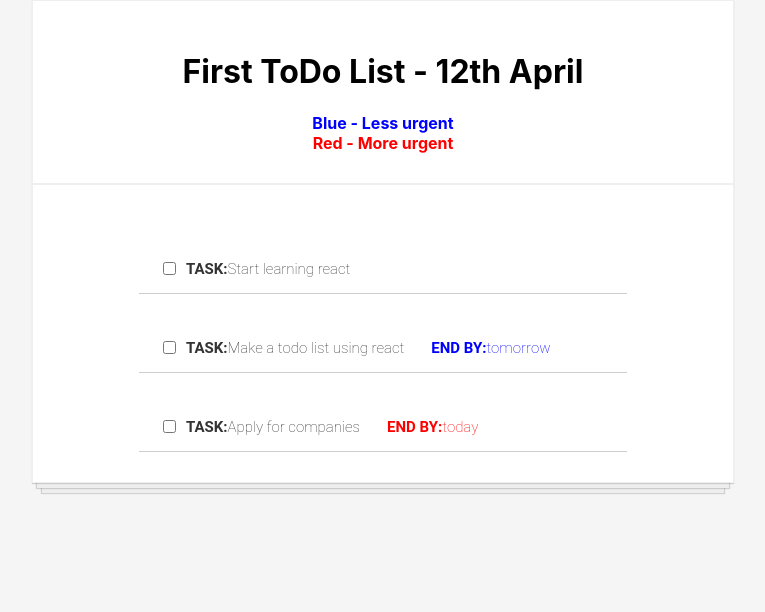
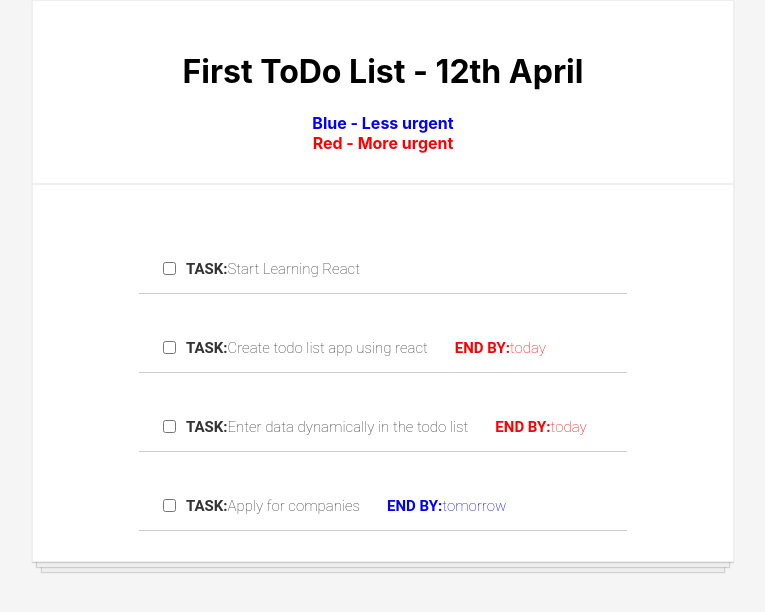
Before and after one commit to kaustubh285/React-todo-app, a React (Create React App) app: page / in a window 1280 px wide. Shown: the top 612 px of the page, without its empty margins (257-1022 px from the left). Built offline with nearby package versions, Linux system fonts and the light colour scheme.

Commit message:
Dynamic content from TaskData.js file

```diff
--- a/public/index.html
+++ b/public/index.html
@@ -24,7 +24,7 @@
       work correctly both with client-side routing and a non-root public URL.
       Learn how to configure a non-root public URL by running `npm run build`.
     -->
-    <title>React App</title>
+    <title>Kaustubh's React Todo App</title>
   </head>
   <body>
     <noscript>You need to enable JavaScript to run this app.</noscript>
--- a/src/App.js
+++ b/src/App.js
@@ -1,11 +1,15 @@
 import React from 'react';
-import logo from './logo.svg';
 import './check.css';
-import Time from "./Time.js"
 import Check from "./Check.js"
+import taskData from "./TasksData"
 
 function App() {
-
+  const taskDataList = taskData.map(TaskAtHand =>{
+    return(
+      <Check task_id = {TaskAtHand.task_id} task={TaskAtHand.task} endby={TaskAtHand.endby} />
+    )
+  }
+  )
   const date = new Date()
   return (
     <div className="">
@@ -15,9 +19,7 @@ function App() {
         <h4 className="styler"> Red  -  More urgent</h4>
       </header>
       <div className="todo-list">
-        <Check details={{task:"Start learning react"}}/>
-        <Check details={{task:"Make a todo list using react", endby:"tomorrow"}}/>
-        <Check details={{task:"Apply for companies", endby:"today"}}/>
+        {taskDataList}
       </div>
     </div>
   );
--- a/src/App2.js
+++ b/src/App2.js
@@ -3,6 +3,8 @@ import logo from './logo.svg';
 import './App.css';
 import Time from "./Time.js"
 import Check from "./Check.js"
+import taskData from "./TasksData"
+
 
 function App() {
   return (
--- a/src/Check.js
+++ b/src/Check.js
@@ -8,12 +8,12 @@ let Check = (props) =>{
             <input type="checkbox"></input>
             <p>
                 <b>TASK:</b>
-                {props.details.task}
+                {props.task}
             </p>
             <pre>   </pre>
-            <p style={{display:props.details.endby ? "block" : "none", color: props.details.endby=="today" ? "red": 'blue'}}>
+            <p style={{display:props.endby ? "block" : "none", color: props.endby==="today" ? "red": 'blue'}}>
                 <b>END BY:</b>
-                {props.details.endby}
+                {props.endby}
             </p>
         </div>
     )
--- /dev/null
+++ b/src/TasksData.js
@@ -0,0 +1,23 @@
+const taskData = [
+    {
+        task_id : 1,
+        task : "Start Learning React",
+    },
+    {
+        task_id : 2,
+        task : "Create todo list app using react",
+        endby : "today"
+    },
+    {
+        task_id : 3,
+        task : "Enter data dynamically in the todo list",
+        endby : "today"
+    },
+    {
+        task_id : 4,
+        task : "Apply for companies",
+        endby : "tomorrow"
+    }
+]
+
+export default taskData
```
